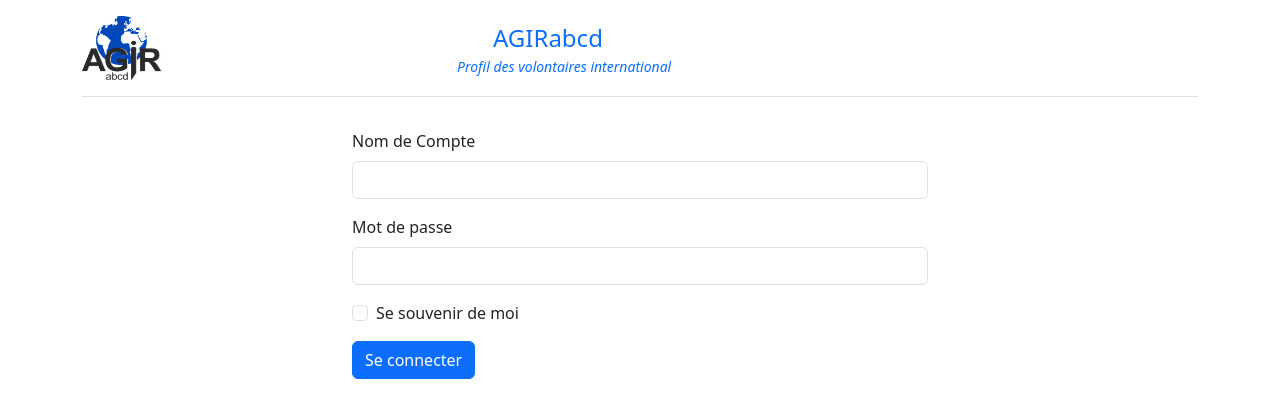
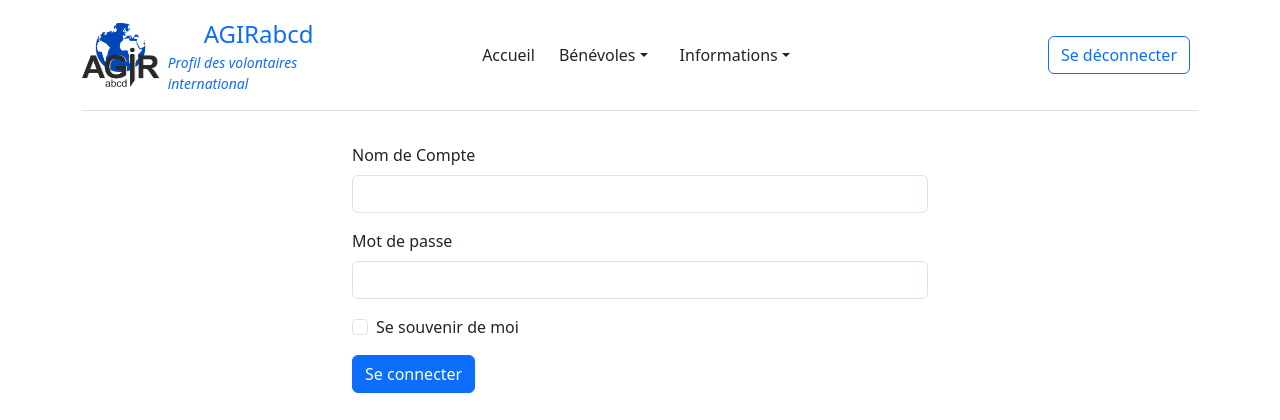
Before and after one commit to yunko006/Agir_MicroDB, a Flask app: page /login in a window 1280 px wide. Shown: the top 420 px of the page. Run offline with Flask 2, Linux system fonts and the light colour scheme; some libraries are stand-ins or nearby versions.

Commit message:
Remove useless code from header.html

```diff
--- a/app/templates/header.html
+++ b/app/templates/header.html
@@ -1,24 +1,12 @@
 <header class="d-flex flex-wrap align-items-center justify-content-center justify-content-md-between py-3 mb-2 border-bottom">
   <a href="/" class="d-flex align-items-center col-md-3 mb-2 mb-md-0 text-dark text-decoration-none">
     <img src="{{ url_for('static', filename='img/logo.png') }}" alt="Logo" width="80" height="64">
-    {% if current_user.is_authenticated %}
     <div class="row px-2">
       <span class="fs-4 px-5 text-primary">AGIRabcd</span>
       <small class="fst-italic text-primary">Profil des volontaires international</small>
     </div>
-    {% else %}
-    </a>
-    <div class="col px-5">
-      <div class="row px-5">
-        <span class="fs-4 px-5 text-primary">AGIRabcd</span>
-        <small class="fst-italic text-primary">Profil des volontaires international</small>
-      </div>
-    </div>
-    {% endif %}
   </a>
 
-
-  {% if current_user.is_authenticated %}
   <ul class="nav col-12 col-md-auto mb-2 justify-content-center mb-md-0">
     <li><a href="/" class="nav-link px-2 link-dark">Accueil</a></li>
     <!-- dropdown bénévole -->
@@ -54,5 +42,5 @@
   <div class="col-md-3 text-end">
     <a type="button" class="btn btn-outline-primary me-2" href="{{ url_for('logout') }}">Se déconnecter</a>
   </div>
-  {% endif %}
+
 </header>
```
